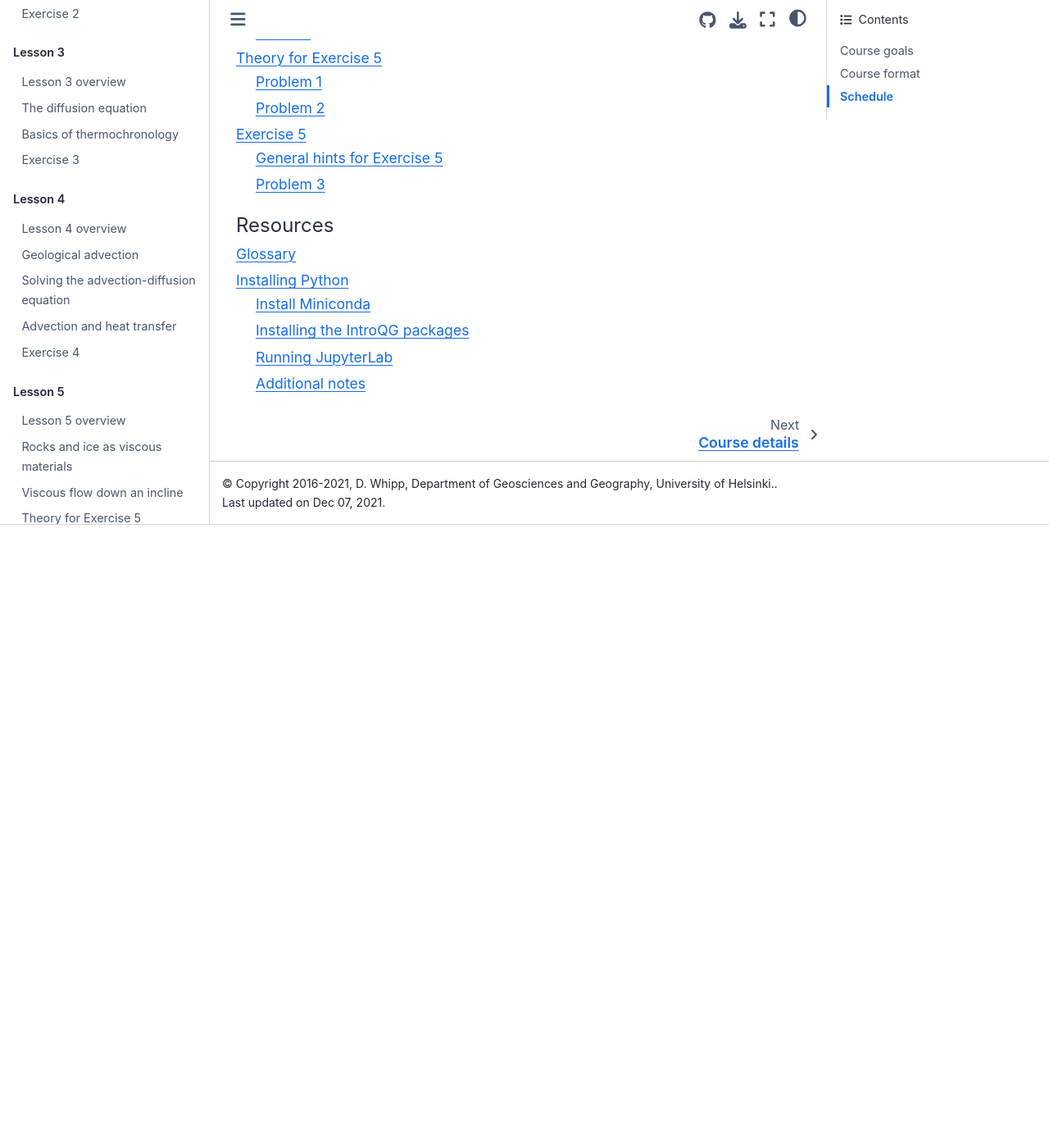
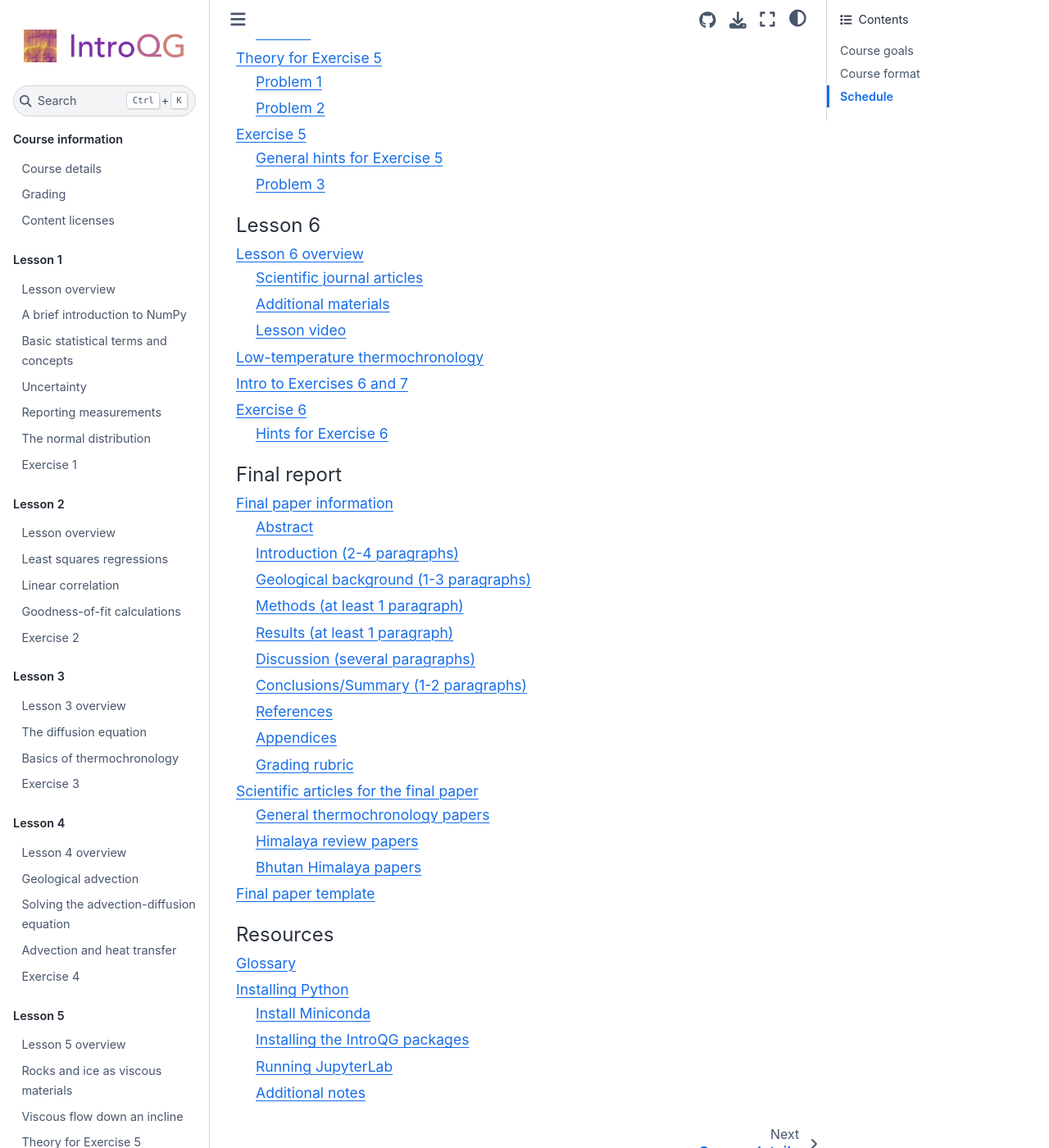
Before and after one commit to IntroQG/site, a Sphinx documentation site: the page built from source/index.rst, in a window 1280 px wide and 1400 px high, scrolled down 4456 px. Shown: the whole window at 82% size. Built offline with Sphinx 7.4.7 and the Sphinx Book theme 1.1.4, drawn with Linux system fonts in a browser that asks for light colours; before the commit the page ends 5096 px from its top, so only the background shows below that.

Commit message:
Add Lesson 6 slides

```diff
--- a/source/index.rst
+++ b/source/index.rst
@@ -127,14 +127,15 @@
     lessons/L5/exercise-5-theory
     lessons/L5/exercise-5
 
+.. toctree::
+    :maxdepth: 2
+    :caption: Lesson 6
+
+    lessons/L6/overview
+    lessons/L6/low-t-thermochron
+    lessons/L6/intro-to-exercises
+    lessons/L6/exercise-6
 ..
-    .. toctree::
-        :maxdepth: 2
-        :caption: Lesson 6
-
-        lessons/L6/overview
-        lessons/L6/exercise-6
-
     .. toctree::
         :maxdepth: 2
         :caption: Lesson 7
@@ -142,13 +143,13 @@
         lessons/L7/overview
         lessons/L7/exercise-7
 
-    .. toctree::
-        :maxdepth: 2
-        :caption: Final report
+.. toctree::
+    :maxdepth: 2
+    :caption: Final report
 
-        final-paper/final-report
-        final-paper/articles
-        final-paper/template
+    final-paper/final-report
+    final-paper/articles
+    final-paper/template
 
 .. toctree::
     :maxdepth: 2
```
Also changed, not shown: source/lessons/L6/intro-to-exercises.rst (added, +8 -0 lines), 2 other files.
